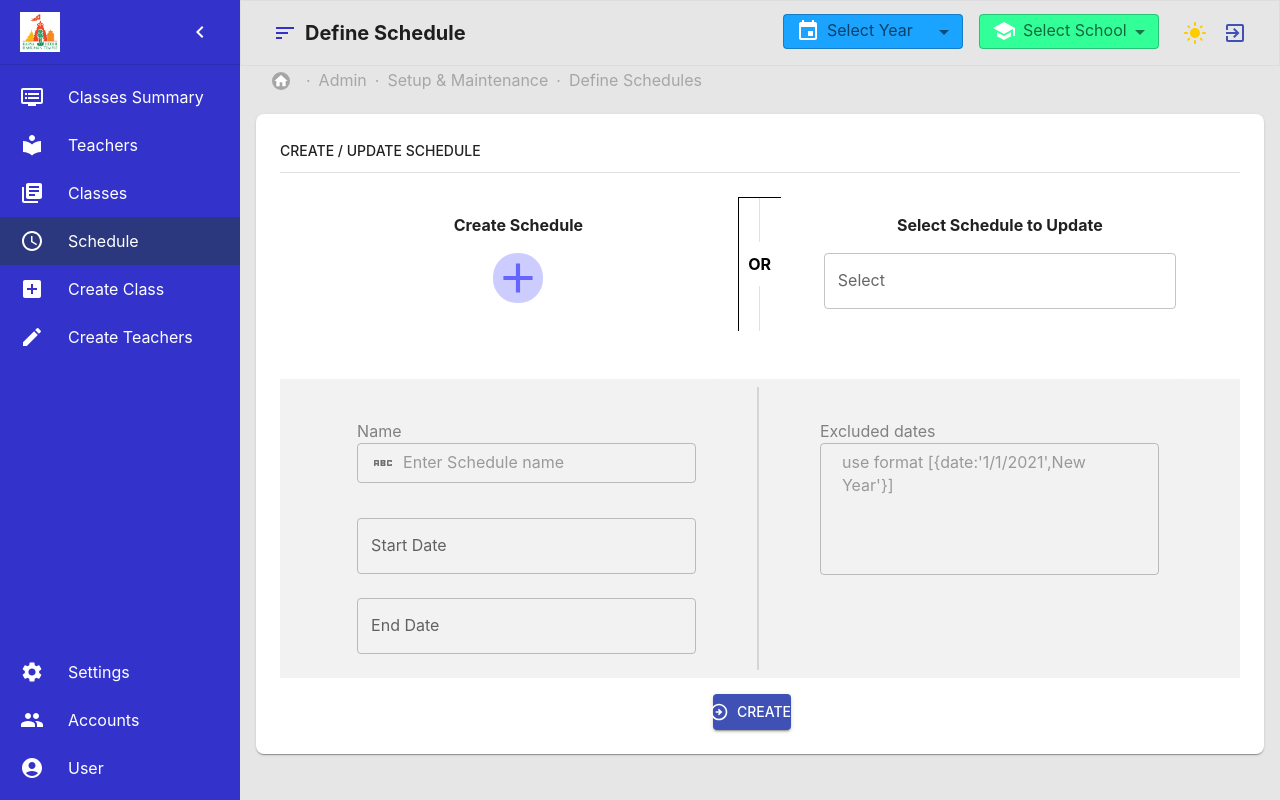
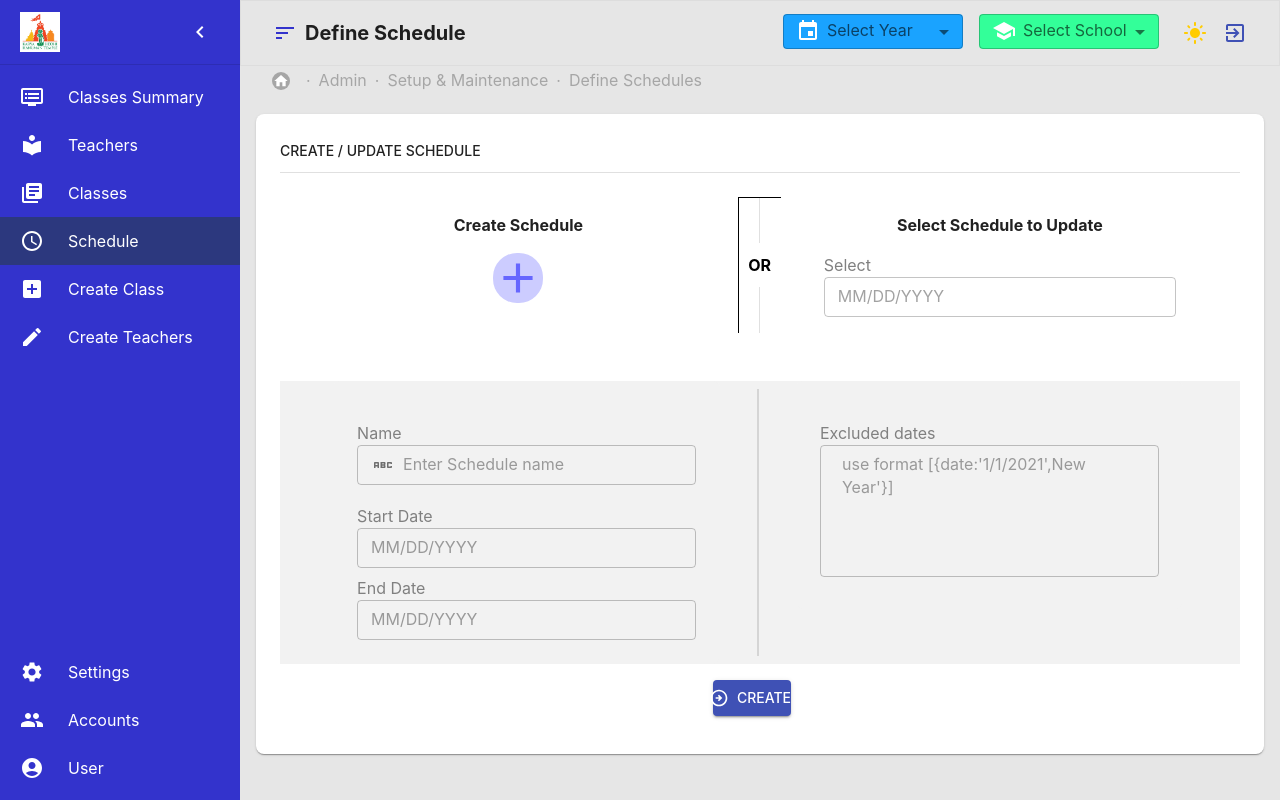
Before and after one commit to Pranavkotesh/Classes-Management-App, a React (Create React App) app in the folder web/classes-management/: page /schedule in a window 1280 px wide. Built offline with nearby package versions, Linux system fonts and the light colour scheme.

Commit message:
-icon position and height

```diff
--- a/web/classes-management/src/features/createclass/CreateClass.jsx
+++ b/web/classes-management/src/features/createclass/CreateClass.jsx
@@ -181,7 +181,6 @@ const CreateClass = () => {
                           label="Schedule"
                           value={values.schedule}
                           name="schedule"
-
                           onChange={(value)=>{
                             setFieldValue("schedule",value,true)
                           }}
--- a/web/classes-management/src/features/createteachers/CreateTeachersMain.jsx
+++ b/web/classes-management/src/features/createteachers/CreateTeachersMain.jsx
@@ -269,25 +269,14 @@ const CreateTeachersMain = () => {
 
                         <AppDateSelector
                           value={values.dOb}
-                          label='Date of Birth'
+                         label='Date Of Birth'
                           name="dOb"
                           onChange={(value)=>{
                             setFieldValue("dOb",value,true)
                           }}
-
+                          onBlur={handleBlur}
                           errorText={errors.dOb && touched.dOb && errors.dOb}
                           />
-                        {/* <BasicSelect
-                          name="dOb"
-                          onChange={handleChange}
-                          icon={<EventIcon />}
-                          placeholder="Click to Select "
-                          color="#808080"
-                          menuItems={dateVal}
-                          onBlur={handleBlur}
-                          value={values.dOb}
-                          errorText={errors.dOb && touched.dOb && errors.dOb}
-                        /> */}
                       </Box>
 
                       <AppTextInput
--- a/web/classes-management/src/features/schedule/ScheduleMain.jsx
+++ b/web/classes-management/src/features/schedule/ScheduleMain.jsx
@@ -88,7 +88,7 @@ const DefineSchedule = () => {
                   >
                     Select Schedule to Update
                   </Typography>
-                  <Box textAlign="center">
+                  <Box >
                     {/* <BasicSelect
                       label="Select"
                       icon={<EventIcon />}
@@ -167,29 +167,13 @@ const DefineSchedule = () => {
                           value={values.name}
                           name="name"
                           label="Name"
-                          sx={{ height: 35, marginBottom: 1 }}
+                          sx={{ height: 35, marginBottom:2 }}
                           errorText={errors.name && touched.name && errors.name}
                         />
 
-                        <Box sx={{ my: 3 }} textAlign="center">
-                          {/* <BasicSelect
-                            label="Start Date"
-                            icon={<EventIcon />}
-                            menuItems={Data}
-                            name="sDate"
-                            onChange={handleChange}
-                            placeholder="Click to select"
-                            onBlur={handleBlur}
-                            value={values.sDate}
-                            height={35}
-                            color="#808080"
-                            sx={{ width: "50%" }}
-                            errorText={
-                              errors.sDate && touched.sDate && errors.sDate
-                            }
-                          /> */}
+                        <Box sx={{marginBottom:1}}>
                           <AppDateSelector
-                          label="Start Date"
+                          label='Start Date'
                           value={values.sDate}
                           name="sDate"
                           onChange={(value)=>{
@@ -200,7 +184,7 @@ const DefineSchedule = () => {
                           />
 
                         </Box>
-                        <Box textAlign="center">
+                        <Box>
                         <AppDateSelector
                           label="End Date"
                           value={values.eDate}
@@ -208,6 +192,7 @@ const DefineSchedule = () => {
                           onChange={(value)=>{
                             setFieldValue("eDate",value,true)
                           }}
+                          onBlur={handleBlur}
                           errorText={errors.eDate && touched.eDate && errors.eDate}
                           />
                           {/* <BasicSelect
--- a/web/classes-management/src/shared/components/app-date-select/AppDateSelect.jsx
+++ b/web/classes-management/src/shared/components/app-date-select/AppDateSelect.jsx
@@ -3,7 +3,7 @@ import Stack from "@mui/material/Stack";
 import { LocalizationProvider } from "@mui/x-date-pickers/LocalizationProvider";
 import { AdapterDayjs } from "@mui/x-date-pickers/AdapterDayjs";
 import { DatePicker } from "@mui/x-date-pickers/DatePicker";
-import { FormControl, FormHelperText } from "@mui/material";
+import { FormControl, FormHelperText, Typography } from "@mui/material";
 import ErrorIcon from "@mui/icons-material/Error";
 export default function AppDateSelector({
   label,
@@ -11,6 +11,7 @@ export default function AppDateSelector({
   onBlur,
   error,
   errorText,
+  color,
   value,
   name,
   icon,
@@ -21,22 +22,23 @@ export default function AppDateSelector({
 
 
   return (
-    <LocalizationProvider dateAdapter={AdapterDayjs}>
+    <LocalizationProvider dateAdapter={AdapterDayjs} >
       <Stack spacing={2}>
-        <FormControl >
+        <FormControl>
+           <Typography sx={{color:color||'grey'}}>{label}</Typography>
           <DatePicker
-            label={label}
+            onBlur={onBlur}
+            slotProps={{textField:{size:'small',fullWidth:'true'},inputAdornment:{position:'start'}}}
             name={name}
             inputFormat="MM/DD/YYYY"
-            className={`${errorText?'date-error':''}`}
+            className={`${errorText?'date-error':'date-picker'}`}
+
             value={value}
             onChange={onChange}
-
-
             sx={{
+                '&.date-picker':{flexDirection:'row-reverse'},
                 '&.date-error':{
                 border:'0.3px solid rgba(255,0,0)',
-
                 borderRadius:1
             }}}
           />
@@ -46,6 +48,11 @@ export default function AppDateSelector({
             </FormHelperText>
           )}
 
+          {icon && (
+        <div style={{ position: "absolute", color:"#e60000", right:10, top: 5 }}>
+          {errorText?<ErrorIcon/>:""}
+        </div>
+      )}
         </FormControl>
       </Stack>
     </LocalizationProvider>
```
